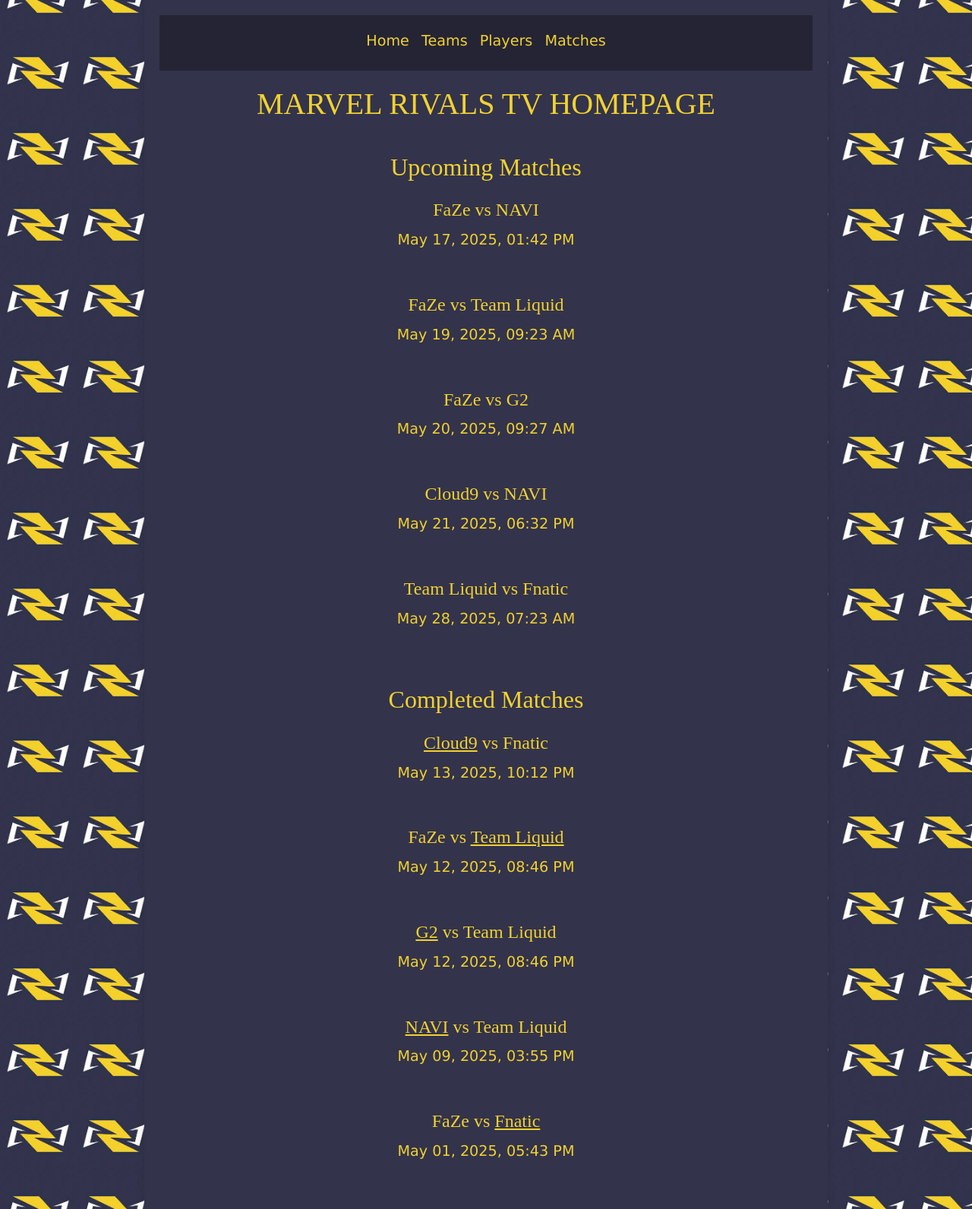
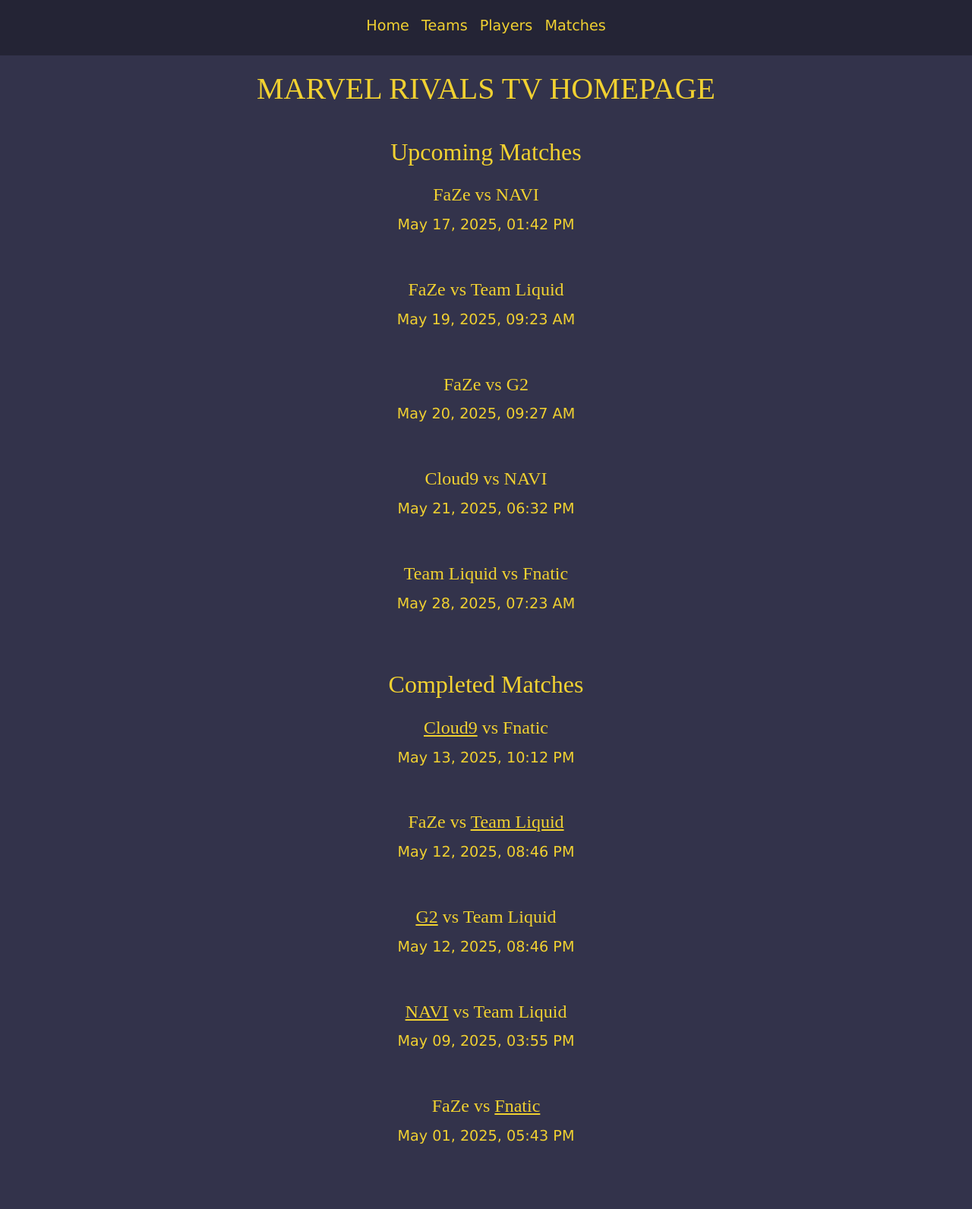
Before and after one commit to ACIT-Org/AGILE-G20-Project, a Flask app: page / in a window 1280 px wide. Shown: the whole page at 76% size. After the commit the page ends 1506 px from the top, so only its background shows below. Run offline with Flask 3, Linux system fonts and the light colour scheme; data comes from the database, SQL or seed files in the repository; both versions use the stored data as it was after the commit; some web fonts are replaced.

Commit message:
changed CSS

```diff
--- a/static/styles/styles.css
+++ b/static/styles/styles.css
@@ -29,14 +29,14 @@ h4 {
 }
 body {
   background-color: #33334b;
-  background-image: url('/static/images/rivals.jpg');
+  /* background-image: url('/static/images/rivals.jpg');
     background-repeat: repeat;
     background-position: left center, right center;
     background-size: 100px auto;
     background-origin: content-box;
-    background-attachment: fixed;
+    background-attachment: fixed; */
 }
-main {
+/* main {
   max-width: 900px;
   margin: 0 auto;
   background-color: #33334b;
@@ -44,7 +44,7 @@ main {
   box-shadow: 0 0 10px rgba(0, 0, 0, 0.1);
   position: relative;
   z-index: 1;
-}
+} */
 /* navigation */
 nav {
   display: flex;
```
Also changed, not shown: database.db, 1 other file.
